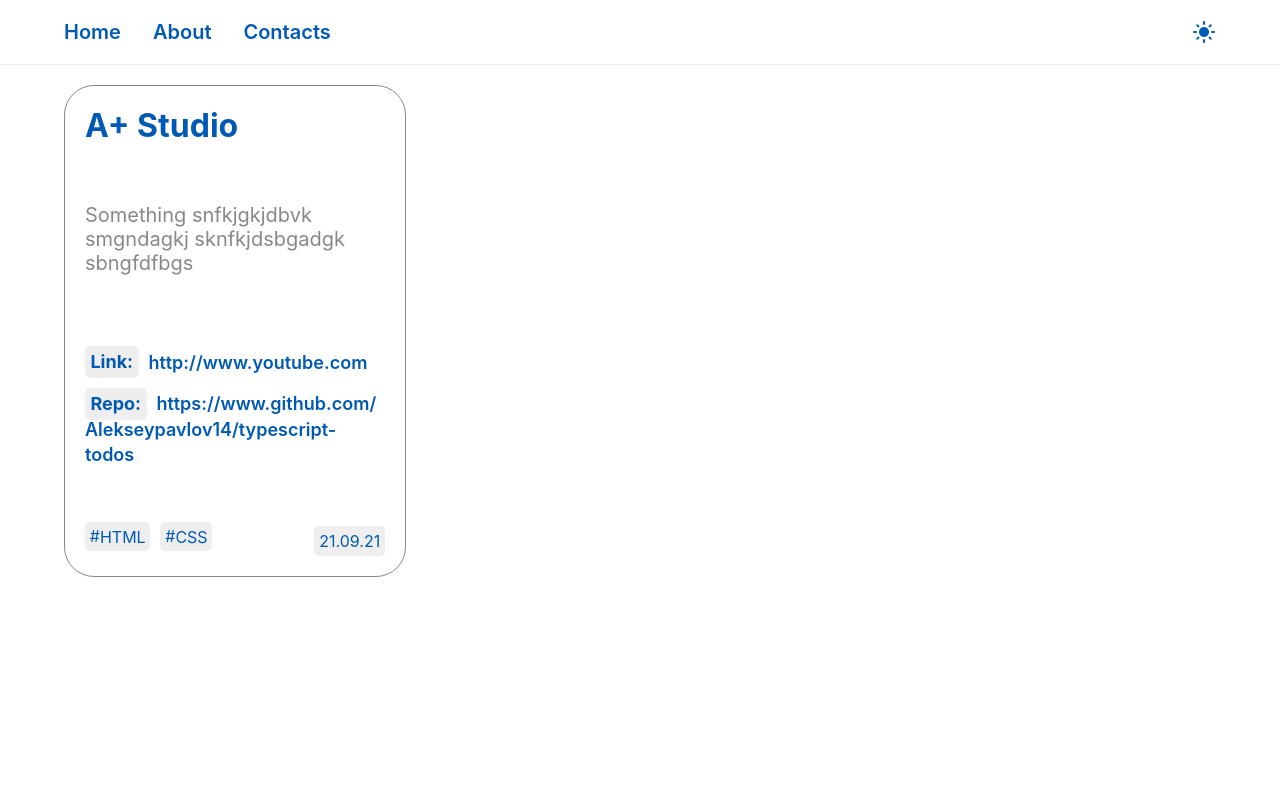
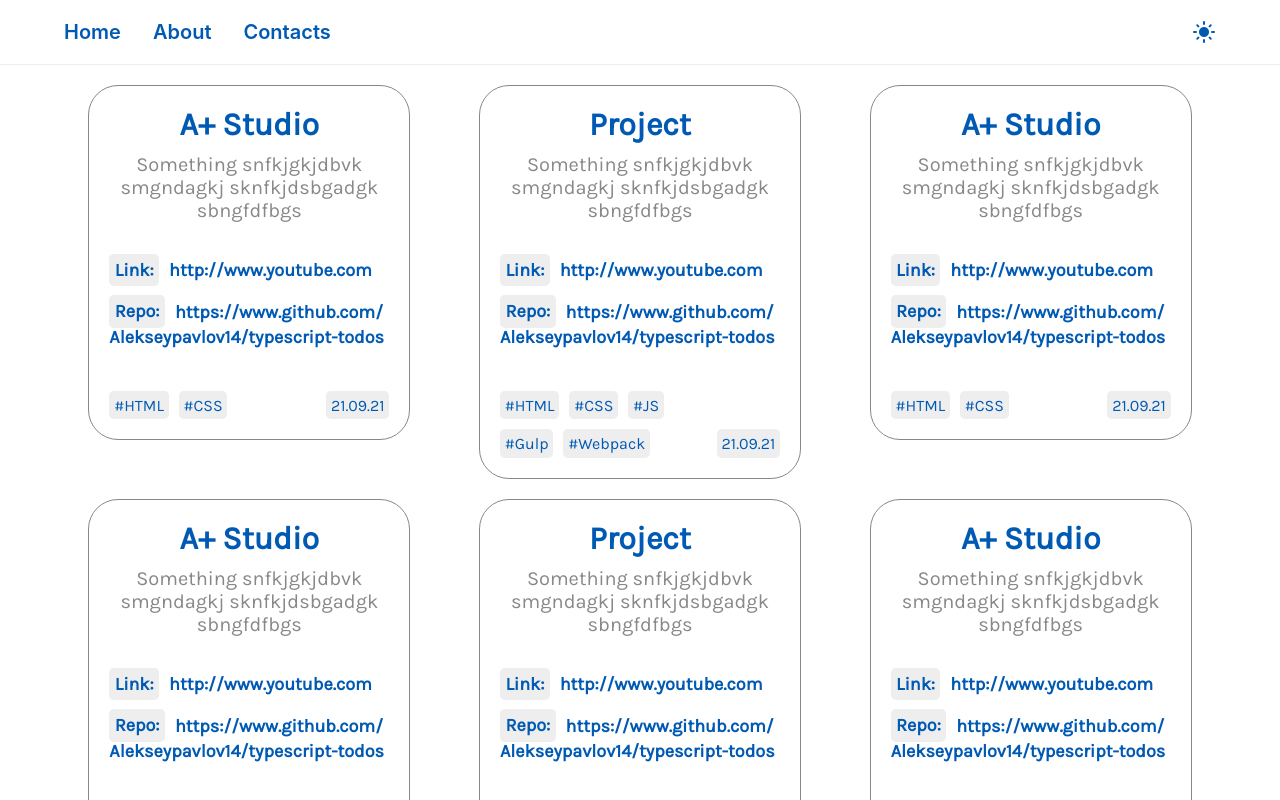
Before and after one commit to Alekseypavlov14/portfolio-site, a React (Create React App) app: page / in a window 1280 px wide. Built offline with nearby package versions, Linux system fonts and the light colour scheme.

Commit message:
change colors of tags, adaptive card

```diff
--- a/src/App.css
+++ b/src/App.css
@@ -9,7 +9,7 @@
   --dark-second: #001e3c;
   --dark-medium: #0075ea;
   --dark-light: #d9d9e6;
-  --dark-neutral: #ccc;
+  --dark-neutral: #cccccc;
 
   --dark-grey: #888888;
 
--- a/src/components/Card/Card.module.css
+++ b/src/components/Card/Card.module.css
@@ -1,8 +1,8 @@
-/* ==== Card ==== */
+@import url('https://fonts.googleapis.com/css2?family=Karla&display=swap');
 
 .Card {
-  width: 300px;
-  height: 450px;
+  width: 280px;
+  height: fit-content;
   border: 1px solid black;
   border-radius: 30px;
   padding: 20px;
@@ -10,6 +10,8 @@
   display: flex;
   flex-direction: column;
   justify-content: space-between;
+  font-family: 'Karla', sans-serif;
+  font-weight: 400;
 }
 
 .Card.light {
@@ -25,6 +27,7 @@
 /* ==== Name ==== */
 
 .Name {
+  text-align: center;
   font-size: 32px;
   font-weight: bold;
 }
@@ -41,7 +44,9 @@
 
 .Description {
   font-size: 20px;
+  margin-top: 10px;
   color: var(--dark-grey);
+  text-align: center;
 }
 
 /* ==== Links ==== */
@@ -49,6 +54,7 @@
 .Links {
   line-height: 1.6em;
   width: 100%;
+  margin-top: 20px;
 }
 
 .Link, .Repository {
@@ -60,15 +66,16 @@
   padding: 0.3em;
   border-radius: 0.3rem;
   font-weight: bold;
-  background: var(--light-neutral);
 }
 
 .light .Word {
   color: var(--light-dark);
+  background: var(--light-neutral);
 }
 
 .dark .Word {
-  color: var(--dark-second);
+  color: var(--dark-light);
+  background: var(--dark-medium);
 }
 
 .Anchor {
@@ -90,12 +97,20 @@
 
 .Footer {
   width: 100%;
+  margin-top: 40px;
   display: flex;
   justify-content: space-between;
 }
 
 .Technologies {
-  max-width: 80%;
+  width: 80%;
+  display: flex;
+  flex-wrap: wrap;
+  gap: 10px;
+}
+
+.Date {
+  align-self: end;
 }
 
 .Technology, .Date {
@@ -108,10 +123,6 @@
   content: '#';
 }
 
-.Technology:not(:last-child) {
-  margin-right: 10px;
-}
-
 .light .Technology,
 .light .Date {
   background: var(--light-neutral);
@@ -120,6 +131,12 @@
 
 .dark .Technology,
 .dark .Date {
-  background: var(--light-neutral);
-  color: var(--dark-second);
+  color: var(--dark-light);
+  background: var(--dark-medium);
 }
+
+@media (max-width: 400px) {
+  .Card {
+    width: 60%;
+  }
+}
--- a/src/components/Card/Card.tsx
+++ b/src/components/Card/Card.tsx
@@ -65,9 +65,9 @@
       <div className={styles.Footer}>
         <div className={styles.Technologies}>
           {technologies.map((technology, index) => (
-            <span className={styles.Technology} key={index}>
+            <div className={styles.Technology} key={index}>
               {technology}
-            </span>
+            </div>
           ))}
         </div>
 
--- a/src/data/projects.json
+++ b/src/data/projects.json
@@ -9,5 +9,70 @@
     "link": "http://www.youtube.com",
     "repository": "https://www.github.com/Alekseypavlov14/typescript-todos",
     "date": "21.09.21"
+  },
+  {
+    "name": "Project",
+    "description": "Something snfkjgkjdbvk smgndagkj sknfkjdsbgadgk sbngfdfbgs",
+    "technologies": [
+      "HTML",
+      "CSS",
+      "JS",
+      "Gulp",
+      "Webpack"
+    ],
+    "link": "http://www.youtube.com",
+    "repository": "https://www.github.com/Alekseypavlov14/typescript-todos",
+    "date": "21.09.21"
+  },
+  {
+    "name": "A+ Studio",
+    "description": "Something snfkjgkjdbvk smgndagkj sknfkjdsbgadgk sbngfdfbgs",
+    "technologies": [
+      "HTML",
+      "CSS"
+    ],
+    "link": "http://www.youtube.com",
+    "repository": "https://www.github.com/Alekseypavlov14/typescript-todos",
+    "date": "21.09.21"
+  },
+  {
+    "name": "A+ Studio",
+    "description": "Something snfkjgkjdbvk smgndagkj sknfkjdsbgadgk sbngfdfbgs",
+    "technologies": [
+      "HTML",
+      "CSS"
+    ],
+    "link": "http://www.youtube.com",
+    "repository": "https://www.github.com/Alekseypavlov14/typescript-todos",
+    "date": "21.09.21"
+  },
+  {
+    "name": "Project",
+    "description": "Something snfkjgkjdbvk smgndagkj sknfkjdsbgadgk sbngfdfbgs",
+    "technologies": [
+      "HTML",
+      "CSS",
+      "JS",
+      "Gulp",
+      "Webpack",
+      "SASS",
+      "Redux"
+    ],
+    "link": "http://www.youtube.com",
+    "repository": "https://www.github.com/Alekseypavlov14/typescript-todos",
+    "date": "21.09.21"
+  },
+  {
+    "name": "A+ Studio",
+    "description": "Something snfkjgkjdbvk smgndagkj sknfkjdsbgadgk sbngfdfbgs",
+    "technologies": [
+      "HTML",
+      "CSS",
+      "Gulp",
+      "JS"
+    ],
+    "link": "http://www.youtube.com",
+    "repository": "https://www.github.com/Alekseypavlov14/typescript-todos",
+    "date": "21.09.21"
   }
 ]
--- a/src/pages/Home/Home.module.css
+++ b/src/pages/Home/Home.module.css
@@ -1,6 +1,6 @@
 .Home {
   width: 100%;
-  height: 100%;
+  height: fit-content;
   padding-top: 20px;
 }
 
@@ -22,3 +22,13 @@
     width: 90%;
   }
 }
+
+.Projects {
+  width: 100%;
+  height: fit-content;
+  display: flex;
+  justify-content: space-around;
+  flex-wrap: wrap;
+  align-items: start;
+  gap: 20px;
+}
--- a/src/pages/Home/Home.tsx
+++ b/src/pages/Home/Home.tsx
@@ -15,9 +15,11 @@
   return (
     <div className={cn(styles.Home, styles[theme])}>
       <div className={styles.HomeContainer}>
-        {projects.map((project, index) => (
-          <Card {...project} key={index} />
-        ))}
+        <div className={styles.Projects}>
+          {projects.map((project, index) => (
+            <Card {...project} key={index} />
+          ))}
+        </div>
       </div>
     </div>
   )
```
